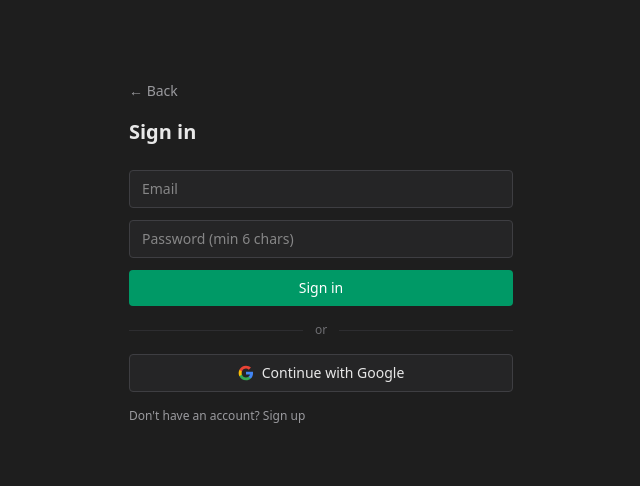
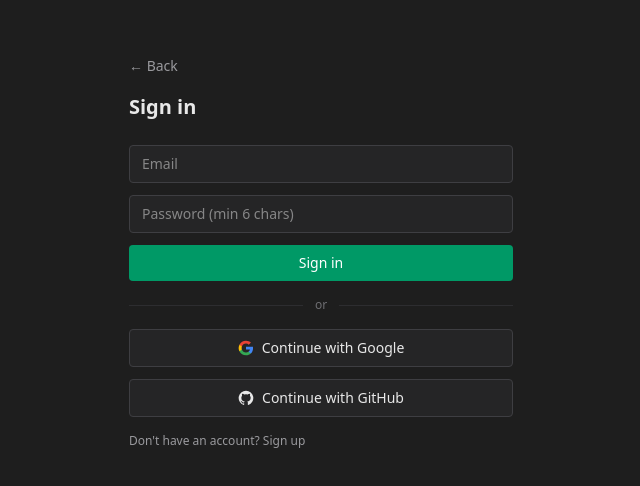
Before and after one commit to MNewson21/CodingInterviewPractice, a React (Vite) app: page /auth in a window 1280 px wide. Shown: the part 148-634 px from the top of the page, without its empty margins (319-959 px from the left). Built offline with nearby package versions, Linux system fonts and the light colour scheme; no server answers.

Commit message:
Added GitHub OAuth

```diff
--- a/src/features/auth/AuthPage.tsx
+++ b/src/features/auth/AuthPage.tsx
@@ -1,6 +1,6 @@
 import { useState, type FormEvent } from 'react';
 import { Link, useNavigate } from 'react-router-dom';
-import { signIn, signUp, signInWithGoogle } from '../../lib/auth';
+import { signIn, signUp, signInWithGoogle, signInWithGitHub } from '../../lib/auth';
 import { usePageTitle } from '../../hooks/usePageTitle';
 
 export function AuthPage() {
@@ -21,6 +21,20 @@ export function AuthPage() {
       // Redirects to Google; on success the browser returns and useAuth() picks
       // up the session. No navigate() here — the redirect handles it.
       await signInWithGoogle();
+    } catch (err) {
+      setError(err instanceof Error ? err.message : String(err));
+      setBusy(false);
+    }
+  }
+
+  async function handleGitHub() {
+    setBusy(true);
+    setError(null);
+    setNotice(null);
+    try {
+      // Redirects to GitHub; on success the browser returns and useAuth() picks
+      // up the session. No navigate() here - the redirect handles it.
+      await signInWithGitHub();
     } catch (err) {
       setError(err instanceof Error ? err.message : String(err));
       setBusy(false);
@@ -112,6 +126,18 @@ export function AuthPage() {
 
         <button
           type="button"
+          onClick={handleGitHub}
+          disabled={busy}
+          className="mt-3 flex w-full items-center justify-center gap-2 rounded border border-zinc-700 bg-zinc-900 px-3 py-2 text-sm font-medium hover:bg-zinc-800 disabled:opacity-60"
+        >
+          <svg className="h-4 w-4" viewBox="0 0 24 24" aria-hidden="true">
+            <path fill="currentColor" d="M12 1a11 11 0 0 0-3.48 21.44c.55.1.75-.24.75-.53v-1.86c-3.06.67-3.71-1.47-3.71-1.47-.5-1.28-1.22-1.62-1.22-1.62-1-.68.08-.67.08-.67 1.1.08 1.68 1.14 1.68 1.14.98 1.68 2.57 1.19 3.2.91.1-.71.38-1.19.7-1.46-2.44-.28-5.01-1.22-5.01-5.44 0-1.2.43-2.18 1.13-2.95-.11-.28-.49-1.4.11-2.92 0 0 .92-.29 3.02 1.13a10.5 10.5 0 0 1 5.5 0c2.1-1.42 3.02-1.13 3.02-1.13.6 1.52.22 2.64.11 2.92.7.77 1.13 1.75 1.13 2.95 0 4.23-2.58 5.16-5.03 5.43.4.34.75 1 .75 2.02v3c0 .29.2.64.76.53A11 11 0 0 0 12 1Z" />
+          </svg>
+          Continue with GitHub
+        </button>
+
+        <button
+          type="button"
           onClick={() => {
             setMode(mode === 'signin' ? 'signup' : 'signin');
             setError(null);
--- a/src/lib/auth.ts
+++ b/src/lib/auth.ts
@@ -78,3 +78,7 @@ export async function signInWithProvider(provider: 'google' | 'github'): Promise
 export function signInWithGoogle(): Promise<void> {
   return signInWithProvider('google');
 }
+
+export function signInWithGitHub(): Promise<void> {
+  return signInWithProvider('github');
+}
```
